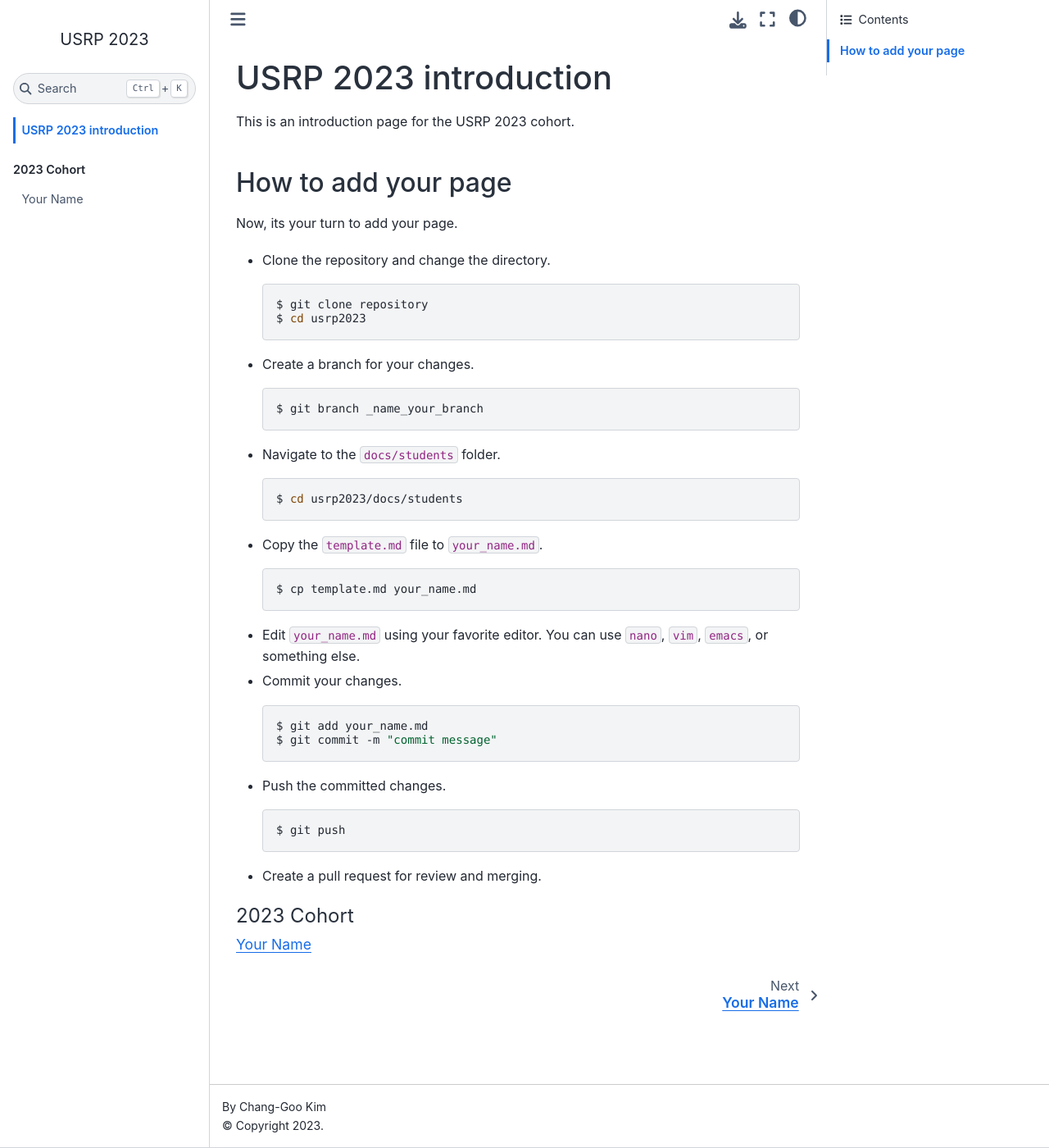
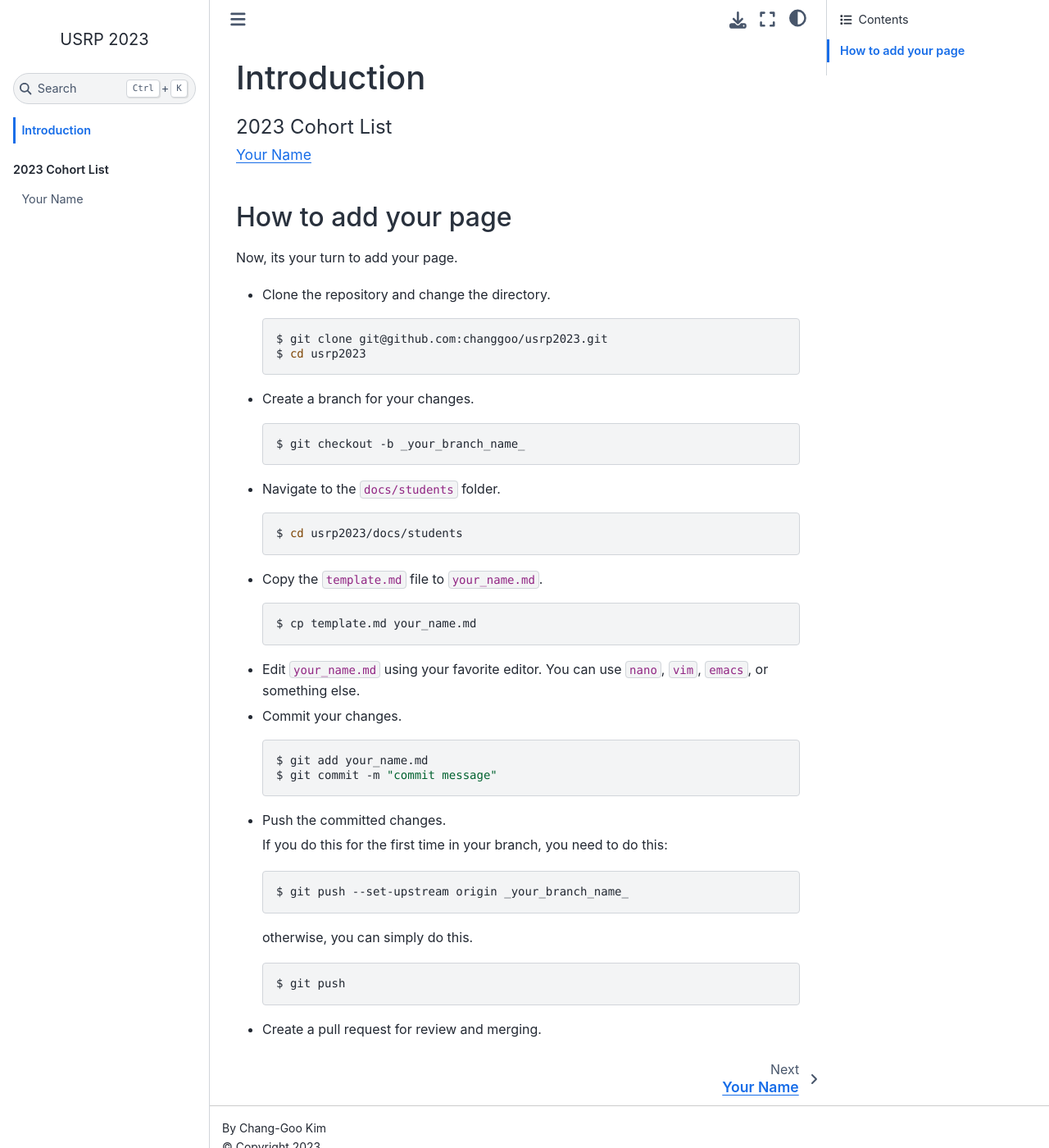
Before and after one commit to changgoo/usrp-introduction, a Jupyter Book: the page built from docs/intro.md, in a window 1280 px wide and 1400 px high. Shown: the whole window at 82% size. Built offline with Jupyter Book 1.0.4 settings and Sphinx 7.4.7 and the Sphinx Book theme 1.1.4, drawn with Linux system fonts in a browser that asks for light colours.

Commit message:
Update intro

````diff
--- a/docs/_toc.yml
+++ b/docs/_toc.yml
@@ -4,6 +4,6 @@
 format: jb-book
 root: intro
 parts:
-  - caption: 2023 Cohort
+  - caption: 2023 Cohort List
     chapters:
     - glob: students/*
--- a/docs/intro.md
+++ b/docs/intro.md
@@ -1,6 +1,7 @@
-# USRP 2023 introduction
+# Introduction
 
-This is an introduction page for the USRP 2023 cohort.
+```{tableofcontents}
+```
 
 ## How to add your page
 
@@ -9,14 +10,14 @@ Now, its your turn to add your page.
 * Clone the repository and change the directory.
 
     ```sh
-    $ git clone repository
+    $ git clone git@github.com:changgoo/usrp2023.git
     $ cd usrp2023
     ```
 
 * Create a branch for your changes.
 
     ```sh
-    $ git branch _name_your_branch
+    $ git checkout -b _your_branch_name_
     ```
 
 * Navigate to the `docs/students` folder.
@@ -42,12 +43,16 @@ Now, its your turn to add your page.
 
 * Push the committed changes.
 
+    If you do this for the first time in your branch, you need to do this:
+
+    ```sh
+    $ git push --set-upstream origin _your_branch_name_
+    ```
+
+    otherwise, you can simply do this.
+
     ```sh
     $ git push
     ```
 
 * Create a pull request for review and merging.
-
-
-```{tableofcontents}
-```
````
Also changed, not shown: docs/mentors/cgkim.md (+8 -5 lines).
